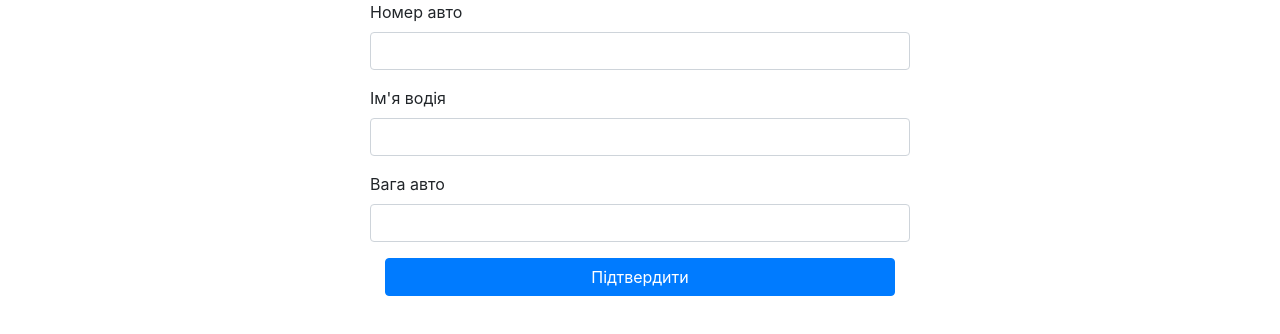
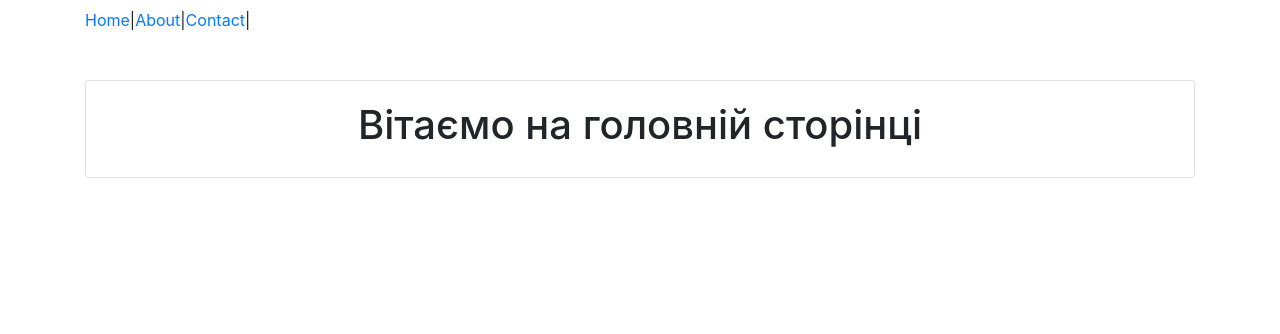
Before and after one commit to DenVlas1/VueJSCourse, a Vue app: page / in a window 1280 px wide. Shown: the top 334 px of the page. Built offline with nearby package versions, Linux system fonts and the light colour scheme.

Commit message:
Виконане завдання 7

```diff
--- a/package.json
+++ b/package.json
@@ -11,7 +11,8 @@
     "bootstrap": "^4.6.2",
     "bootstrap-vue": "^2.23.1",
     "core-js": "^3.8.3",
-    "vue": "^2.6.14"
+    "vue": "^2.6.14",
+    "vue-router": "^3.6.5"
   },
   "devDependencies": {
     "@babel/core": "^7.12.16",
--- a/src/App.vue
+++ b/src/App.vue
@@ -1,107 +1,16 @@
 <template>
   <b-container>
-    <b-row class="justify-content-center">
-      <b-col cols="12" md="6">
-        <b-alert variant="success" v-model="showOkAlert"  fade
-          >Дані збережені</b-alert
-        >
-        <b-alert variant="danger" v-model="showCancelAlert"  fade
-          >Дані не прийняті</b-alert
-        >
-
-        <b-form @submit.prevent="onSubmit">
-          <b-form-group label="Номер авто" label-for="carNumber">
-            <b-form-input
-              id="carNumber"
-              v-model.number="form.carNumber"
-              required
-            />
-          </b-form-group>
-
-          <b-form-group label="Ім'я водія" label-for="driver-Name">
-            <b-form-input id="driver-Name" v-model="form.driverName" required />
-          </b-form-group>
-
-          <b-form-group label="Вага авто" label-for="carWeight">
-            <b-form-input
-              id="carWeight"
-              v-model.number="form.carWeight"
-              required
-            />
-          </b-form-group>
-
-          <b-col class="mt-3 text-center">
-            <b-button type="submit" variant="primary" block>
-              Підтвердити
-            </b-button>
-          </b-col>
-        </b-form>
-
-        <modal-window
-          :open-modal.sync="openModal"
-          :car-number="form.carNumber"
-          :driver-name="form.driverName"
-          :car-weight="form.carWeight"
-          @confirm="onConfirm"
-          @cancel="onCancel"
-        />
-
-        <b-card
-         v-for="(result,index) in resultData"
-         :key="index"
-          bg-variant="primary"
-          text-variant="white"
-          class="text-center mt-4"
-        >
-          <h5>Ім'я водія: {{ result.driverName }}</h5>
-          <h5>Номер авто: {{ result.carNumber }}</h5>
-          <h5>Вага авто: {{ result.carWeight }}</h5>
-        </b-card>
-      </b-col>
-    </b-row>
+    <b-nav class="mt-2">
+      <router-link to="/">Home</router-link> |
+      <router-link to="/about">About</router-link> |
+      <router-link to="/contact">Contact</router-link> |
+    </b-nav>
+    <b-card class="mt-5 text-center">
+      <router-view />
+    </b-card>
   </b-container>
 </template>
 
 <script>
-import modalWindow from "@/components/ModalWindow.vue";
-
-export default {
-  components: { modalWindow },
-  data() {
-    return {
-      showOkAlert: false,
-      showCancelAlert: false,
-      form: {
-        carNumber: null,
-        driverName: null,
-        carWeight: null,
-      },
-      openModal: false,
-      resultData: [],
-    };
-  },
-  methods: {
-    onSubmit() {
-      this.openModal = true;
-      this.showOkAlert = false;
-      this.showCancelAlert = false;
-    },
-    onConfirm(result) {
-      this.showOkAlert = true;
-      this.showCancelAlert = false;
-      this.resultData.push({
-        carNumber: result.carNumber,
-        driverName: result.driverName,
-        carWeight: result.carWeight,
-      });
-      this.form.driverName = null;
-      this.form.carNumber = null;
-      this.form.carWeight = null;
-    },
-    onCancel() {
-      this.showOkAlert = false;
-      this.showCancelAlert = true;
-    },
-  },
-};
+export default {};
 </script>
--- /dev/null
+++ b/src/components/AboutView.vue
@@ -0,0 +1,7 @@
+<script setup></script>
+
+<template>
+  <h1>Це сторінка про нас</h1>
+</template>
+
+<style scoped></style>
--- /dev/null
+++ b/src/components/ContactView.vue
@@ -0,0 +1,7 @@
+<script setup></script>
+
+<template>
+  <h1>Контактна інформація</h1>
+</template>
+
+<style scoped></style>
--- /dev/null
+++ b/src/components/HomeView.vue
@@ -0,0 +1,7 @@
+<script setup></script>
+
+<template>
+  <h1>Вітаємо на головній сторінці</h1>
+</template>
+
+<style scoped></style>
--- a/src/components/ModalWindow.vue
+++ /dev/null
@@ -1,52 +0,0 @@
-<script>
-export default {
-  props: {
-    carNumber: Number,
-    driverName: String,
-    carWeight: Number,
-    openModal: Boolean,
-  },
-  computed: {
-    modalVisible: {
-      get() {
-        return this.openModal;
-      },
-      set(val) {
-        this.$emit("update:openModal", val);
-      },
-    },
-  },
-  methods: {
-    emitConfirm() {
-      const result = {
-        carNumber: this.carNumber,
-        driverName: this.driverName,
-        carWeight: this.carWeight,
-      };
-      this.$emit("confirm", result);
-    },
-    emitCancel() {
-      this.$emit("cancel");
-    },
-  },
-};
-</script>
-
-<template>
-  <b-container>
-    <b-modal
-      @ok="emitConfirm"
-      @cancel="emitCancel"
-      v-model="modalVisible"
-      title="Підтвердження"
-      hide-header-close
-    >
-      <h1>
-        Прийняти зміни для машини {{ carNumber }} з водієм {{ driverName }} та
-        вагою {{ carWeight }}?
-      </h1>
-    </b-modal>
-  </b-container>
-</template>
-
-<style scoped></style>
--- a/src/main.js
+++ b/src/main.js
@@ -1,14 +1,17 @@
 import Vue from "vue";
+import router from "./router";
 
+import { BootstrapVue, IconsPlugin } from "bootstrap-vue";
 import "bootstrap/dist/css/bootstrap.css";
 import "bootstrap-vue/dist/bootstrap-vue.css";
 
-
-import { BootstrapVue, IconsPlugin } from "bootstrap-vue";
 Vue.use(BootstrapVue);
 Vue.use(IconsPlugin);
 
 import App from "./App.vue";
 Vue.config.productionTip = false;
 
-new Vue({ render: (h) => h(App) }).$mount("#app");
+new Vue({
+  router,
+  render: (h) => h(App),
+}).$mount("#app");
--- /dev/null
+++ b/src/router/index.js
@@ -0,0 +1,18 @@
+import Vue from "vue";
+import VueRouter from "vue-router";
+Vue.use(VueRouter);
+
+import Home from "@/components/HomeView.vue";
+import About from "@/components/AboutView.vue";
+import Contact from "@/components/ContactView.vue";
+
+const routes = [
+  { path: "/", component: Home },
+  { path: "/about", component: About },
+  { path: "/contact", component: Contact },
+];
+
+export default new VueRouter({
+  mode: "history",
+  routes,
+});
```
Also changed, not shown: 1 other file (tests, documents, lock files or other folders).
